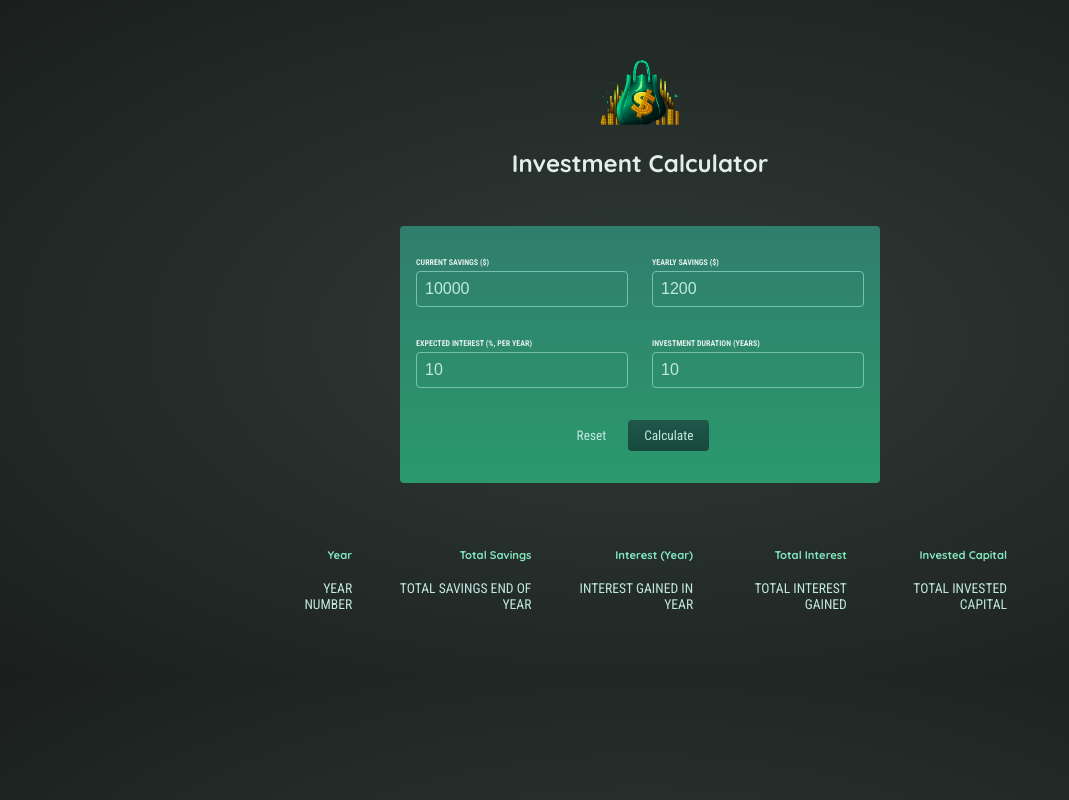
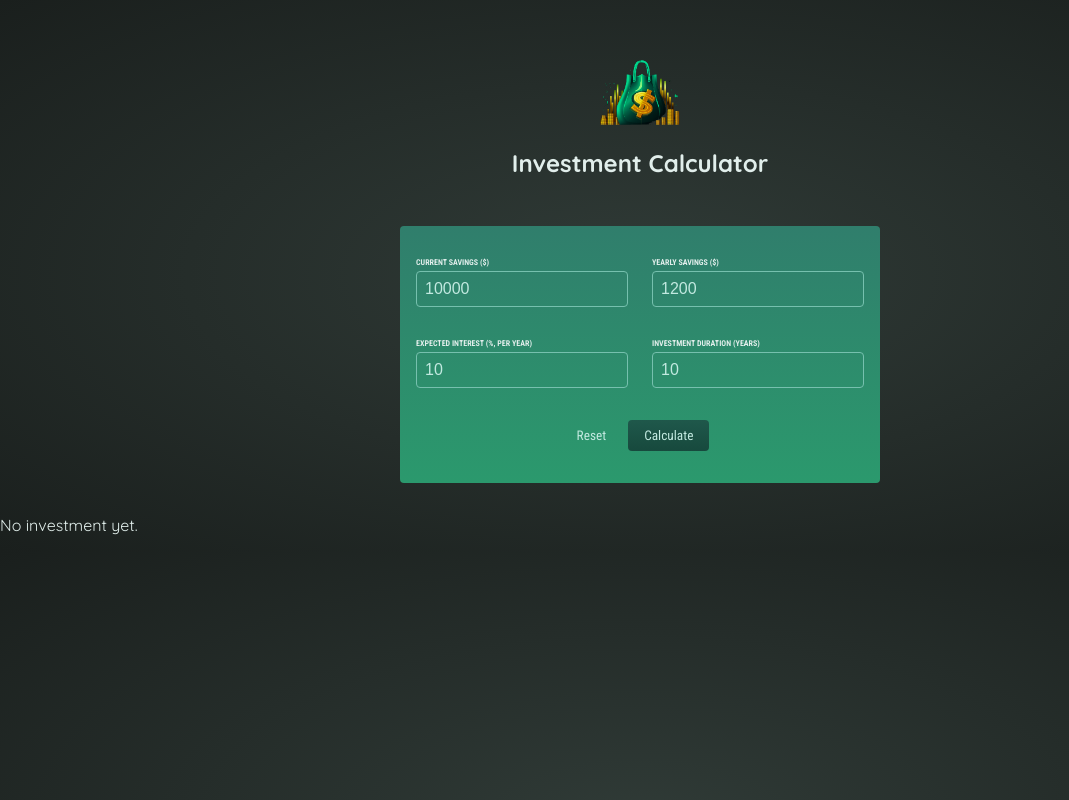
Before and after one commit to willl-8523/React-Investment-Calculator, a React (Create React App) app: page / in a window 1280 px wide. Shown: the whole page, without its empty margins (0-1069 px from the left). Built offline with nearby package versions, Linux system fonts and the light colour scheme.

Commit message:
Calculate the investment data and send them in ResultsTable component

```diff
--- a/src/App.js
+++ b/src/App.js
@@ -1,42 +1,44 @@
+import { useState } from 'react';
 import Header from './components/Header/Header';
 import ResultsTable from './components/ResultsTable/ResultsTable';
 import UserInput from './components/UserInput/UserInput';
 
 function App() {
+  const [userInput, setUserInput] = useState(null);
+
   const calculateHandler = (userInput) => {
-    // Should be triggered when form is submitted
-    // You might not directly want to bind it to the submit event on the form though...
+    // console.log(userInput);
+    setUserInput(userInput);
+  };
 
-    const yearlyData = []; // per-year results
+  // console.log(userInput);
+  const yearlyData = [];
 
-    let currentSavings = +userInput['current-savings']; // feel free to change the shape of this input object!
-    const yearlyContribution = +userInput['yearly-contribution']; // as mentioned: feel free to change the shape...
+  if (userInput) {
+    let currentSavings = +userInput['current-savings'];
+    const yearlyContribution = +userInput['yearly-contribution'];
     const expectedReturn = +userInput['expected-return'] / 100;
     const duration = +userInput['duration'];
 
-    // The below code calculates yearly results (total savings, interest etc)
     for (let i = 0; i < duration; i++) {
       const yearlyInterest = currentSavings * expectedReturn;
       currentSavings += yearlyInterest + yearlyContribution;
       yearlyData.push({
-        // feel free to change the shape of the data pushed to the array!
         year: i + 1,
         yearlyInterest: yearlyInterest,
         savingsEndOfYear: currentSavings,
         yearlyContribution: yearlyContribution,
       });
     }
-
-    // do something with yearlyData ...
-  };
+  }
 
   return (
     <div>
       <Header />
 
-      <UserInput />
-
-      <ResultsTable />
+      <UserInput onCalculate={calculateHandler} />
+      {!userInput && <p>No investment yet.</p>}
+      {userInput && <ResultsTable data={yearlyData} />}
     </div>
   );
 }
```
